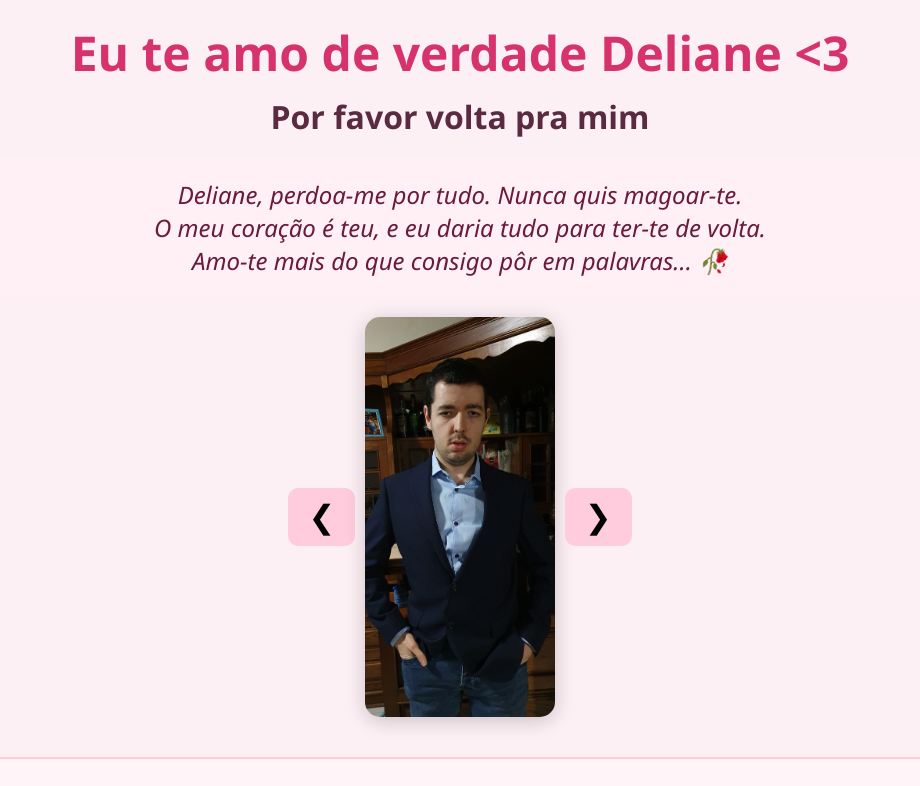
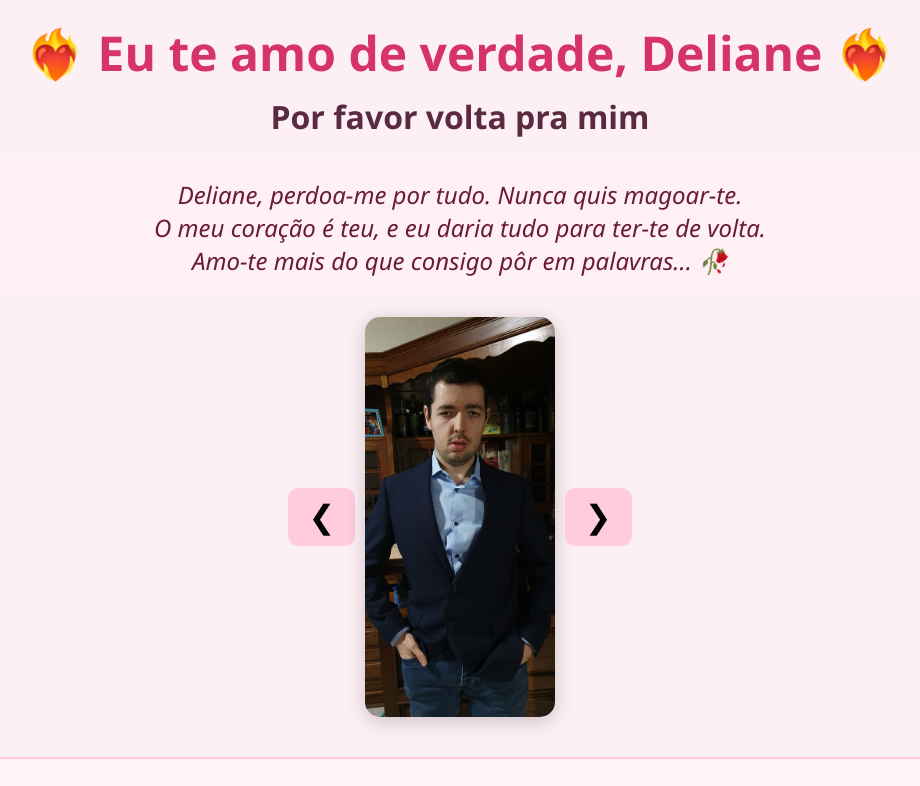
Before and after one commit to piupiurato/deliane, a plain HTML site: page index.html in a window 1280 px wide. Shown: the top 786 px of the page, without its empty margins (180-1100 px from the left). Drawn offline with Linux system fonts and the light colour scheme.

Commit message:
Update index.html

```diff
--- a/index.html
+++ b/index.html
@@ -3,7 +3,7 @@
 <head>
   <meta charset="UTF-8">
   <meta name="viewport" content="width=device-width, initial-scale=1.0">
-  <title>Volta pra mim, Deliane</title>
+  <title>❤️‍🔥 Eu te amo de verdade, Deliane ❤️‍🔥</title>
   <style>
     * {
       margin: 0;
@@ -147,7 +147,7 @@
 <body>
 
   <header>
-    <h1>Eu te amo de verdade Deliane <3</h1>
+    <h1>❤️‍🔥 Eu te amo de verdade, Deliane ❤️‍🔥</h1>
     <h3>Por favor volta pra mim</h3>
   </header>
 
```
